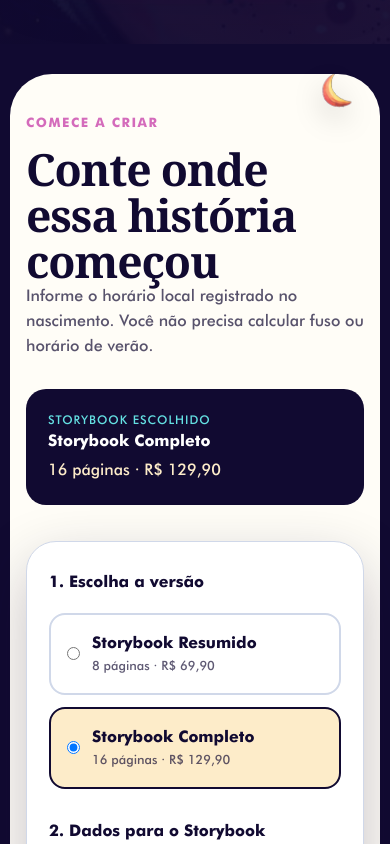
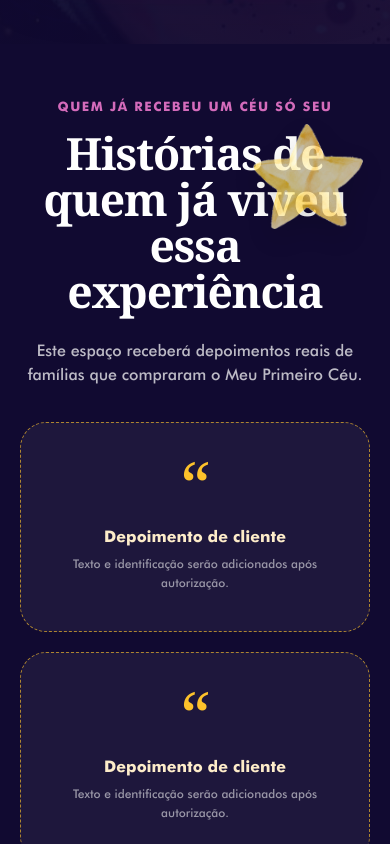
Before and after one commit to alinesantosarquitetura3-oss/meuprimeiroceu, a Next.js app: page / in a window 390 px wide. Shown: the part 7640-8484 px from the top of the page. Built offline with nearby package versions, Linux system fonts and the light colour scheme.

Commit message:
Ajusta título mobile e adiciona área de depoimentos

```diff
--- a/app/globals.css
+++ b/app/globals.css
@@ -213,6 +213,19 @@ h1 { font-size: clamp(58px, 6.2vw, 92px); }
 .priceCard ul { flex: 1; margin: 28px 0; padding: 0; list-style: none; }
 .priceCard li { padding: 8px 0; font-size: 15px; }
 
+.testimonials { padding-top: 70px; padding-bottom: 34px; }
+.testimonials .sectionTitle { max-width: 850px; }
+.testimonialGrid { display: grid; grid-template-columns: repeat(3, 1fr); gap: 20px; }
+.testimonialPlaceholder {
+  min-height: 210px; display: flex; flex-direction: column; justify-content: center;
+  padding: 30px; border: 1px dashed rgba(253, 194, 43, .65); border-radius: 26px;
+  background: rgba(255, 255, 255, .055); text-align: center;
+}
+.testimonialPlaceholder > span { color: var(--yellow); font-family: Georgia, serif; font-size: 66px; line-height: .65; }
+.testimonialPlaceholder p { margin: 20px 0 5px; color: var(--cream); font-weight: 700; }
+.testimonialPlaceholder small { color: rgba(255, 255, 255, .55); font-size: 12px; }
+.testimonialsStar { width: 46px; right: 2%; top: 80px; opacity: .75; }
+
 .order {
   display: grid; grid-template-columns: .82fr 1.18fr; gap: 72px; align-items: start;
   margin-top: 48px; margin-bottom: 48px; padding: 60px 56px;
@@ -220,6 +233,7 @@ h1 { font-size: clamp(58px, 6.2vw, 92px); }
 }
 .order .muted { color: rgba(17, 10, 49, .7); }
 .orderIntro { position: sticky; top: 30px; }
+.orderTitle span { display: block; white-space: nowrap; }
 .selected { margin-top: 30px; padding: 22px; border-radius: 20px; background: var(--blue); color: white; }
 .selected span, .selected strong { display: block; }
 .selected span { color: var(--aqua); font-size: 12px; text-transform: uppercase; letter-spacing: .08em; }
@@ -314,6 +328,7 @@ footer a { color: var(--aqua); }
   .sectionTitle h2 + p { margin-top: 24px; }
   .cosmicSteps::before { inset: 16px -20px; background-size: auto 100%; }
   .steps, .priceGrid { grid-template-columns: 1fr; }
+  .testimonialGrid { grid-template-columns: 1fr; }
   .featured { transform: none !important; }
   .meaning { gap: 40px; }
   .meaning h2 + .muted { margin-top: 24px; }
@@ -351,6 +366,7 @@ footer a { color: var(--aqua); }
   .laptopScreen { padding: 10px 10px 12px; border-radius: 14px 14px 6px 6px; }
   .storybookPreview > p { margin-left: 0; }
   .order { width: calc(100% - 20px); padding: 38px 16px; }
+  .orderTitle { font-size: clamp(38px, 10.6vw, 48px); letter-spacing: -.035em; }
 }
 
 @media (prefers-reduced-motion: reduce) {
--- a/app/page.tsx
+++ b/app/page.tsx
@@ -138,9 +138,27 @@ export default function Home() {
         </div>
       </section>
 
+      <section className="section testimonials" aria-labelledby="testimonials-title">
+        <img className="cosmicSymbol testimonialsStar" src="/assets/decor/simb4-transparent.png" alt="" aria-hidden="true" />
+        <div className="sectionTitle">
+          <p className="eyebrow">Quem já recebeu um céu só seu</p>
+          <h2 id="testimonials-title">Histórias de quem já viveu essa experiência</h2>
+          <p>Este espaço receberá depoimentos reais de famílias que compraram o Meu Primeiro Céu.</p>
+        </div>
+        <div className="testimonialGrid">
+          {[1, 2, 3].map((item) => (
+            <article className="testimonialPlaceholder" key={item}>
+              <span aria-hidden="true">“</span>
+              <p>Depoimento de cliente</p>
+              <small>Texto e identificação serão adicionados após autorização.</small>
+            </article>
+          ))}
+        </div>
+      </section>
+
       <section className="section order" id="pedido">
         <img className="cosmicSymbol orderMoon" src="/assets/decor/simb6-transparent.png" alt="" aria-hidden="true" />
-        <div className="orderIntro"><p className="eyebrow">Comece a criar</p><h2>Conte onde essa história começou</h2><p className="muted">Informe o horário local registrado no nascimento. Você não precisa calcular fuso ou horário de verão.</p><div className="selected"><span>Storybook escolhido</span><strong>{plans[plan].name}</strong><p>{plans[plan].pages} · {plans[plan].price}</p></div></div>
+        <div className="orderIntro"><p className="eyebrow">Comece a criar</p><h2 className="orderTitle"><span>Conte onde essa</span><span>história começou</span></h2><p className="muted">Informe o horário local registrado no nascimento. Você não precisa calcular fuso ou horário de verão.</p><div className="selected"><span>Storybook escolhido</span><strong>{plans[plan].name}</strong><p>{plans[plan].pages} · {plans[plan].price}</p></div></div>
         <form onSubmit={submit}>
           <fieldset className="picker"><legend>1. Escolha a versão</legend>{(Object.keys(plans) as Plan[]).map(key => <label key={key} className={plan===key?"picked":""}><input type="radio" name="plano" checked={plan===key} onChange={()=>setPlan(key)}/><span><strong>{plans[key].name}</strong><small>{plans[key].pages} · {plans[key].price}</small></span></label>)}</fieldset>
           <fieldset><legend>2. Dados para o Storybook</legend><div className="fields"><label><span>Nome da criança</span><input name="childName" required /></label><label><span>Data de nascimento</span><input type="date" required /></label><label><span>Horário exato</span><input type="time" required /></label><label><span>Cidade de nascimento</span><input name="city" required /></label><label><span>Estado / Província</span><input name="region" /></label><label><span>País</span><input name="country" required /></label><label className="full"><span>Seu nome</span><input name="buyer" autoComplete="name" required /></label><label className="full"><span>E-mail para receber o livro</span><input type="email" autoComplete="email" required /></label></div></fieldset>
```
